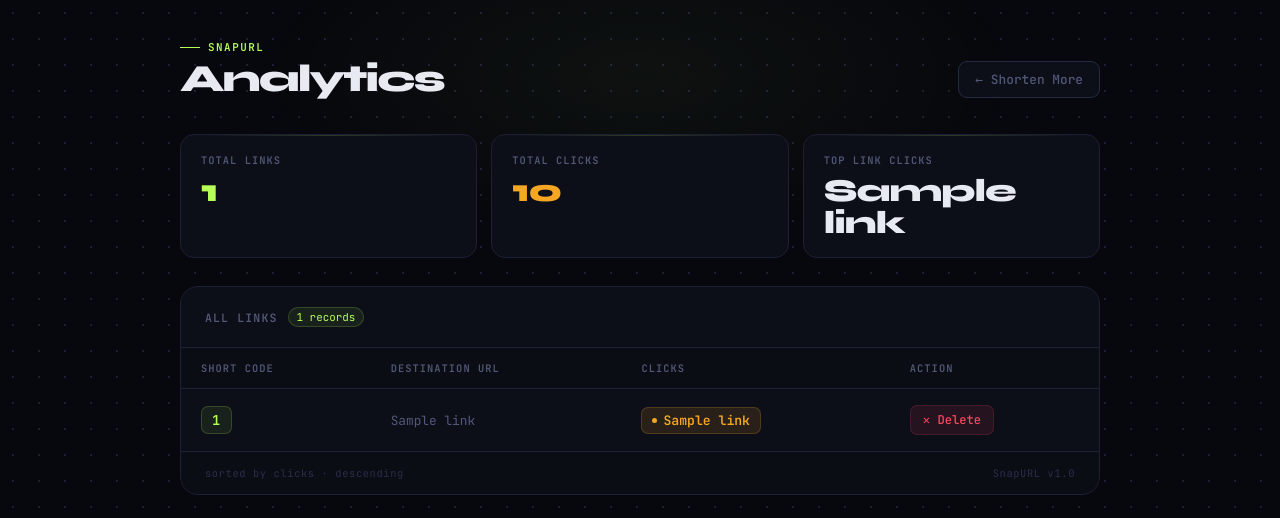
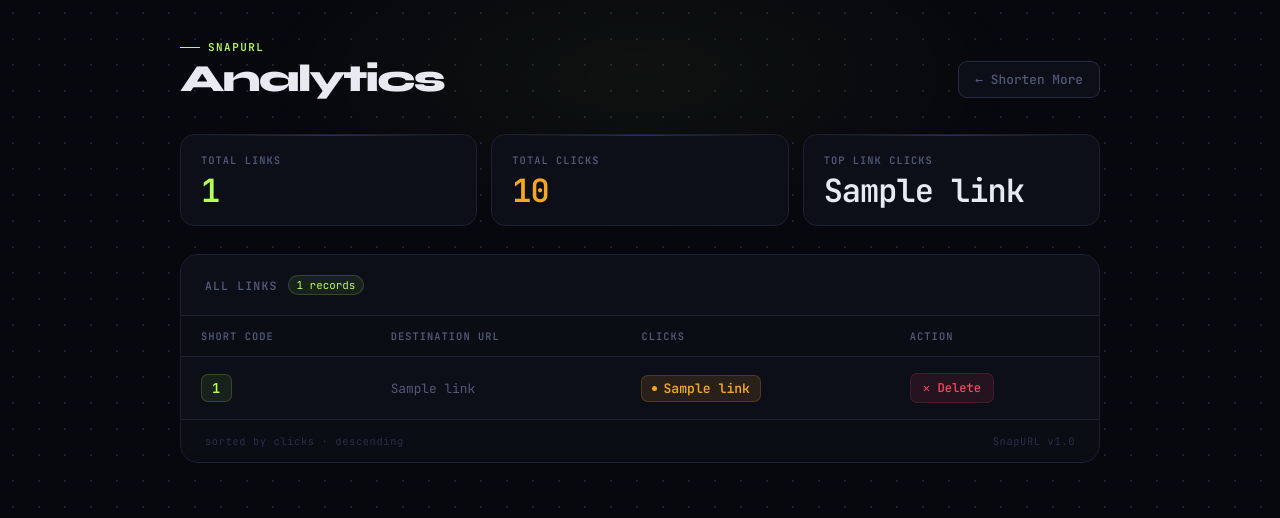
Before and after one commit to harshit1178/URL_shortner, a Flask app: template templates/analytics.html in a window 1280 px wide. Shown: the top 518 px of the page. Run offline with Flask 3, Linux system fonts and the light colour scheme; the template is opened without the code that fills it: most values are stand-ins (such as "Sample title", 1, 10 or a date in 2020).

Commit message:
fixed number font in analytics stat cards

```diff
--- a/templates/analytics.html
+++ b/templates/analytics.html
@@ -196,8 +196,9 @@
         }
 
         .stat-value {
+            font-family: var(--mono);
             font-size: 2rem;
-            font-weight: 800;
+            font-weight: 700;
             letter-spacing: -1px;
             color: var(--text);
             line-height: 1;
```
